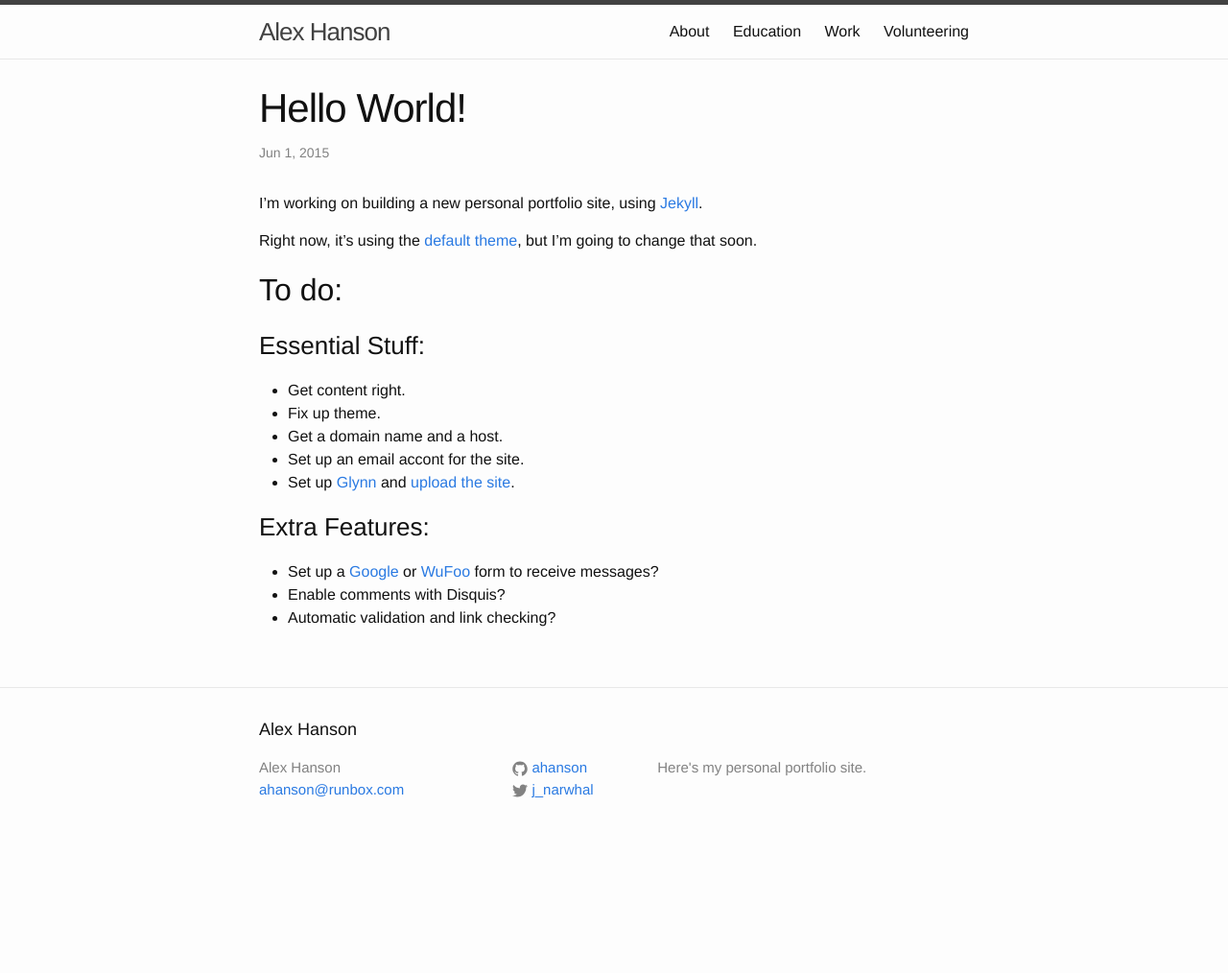
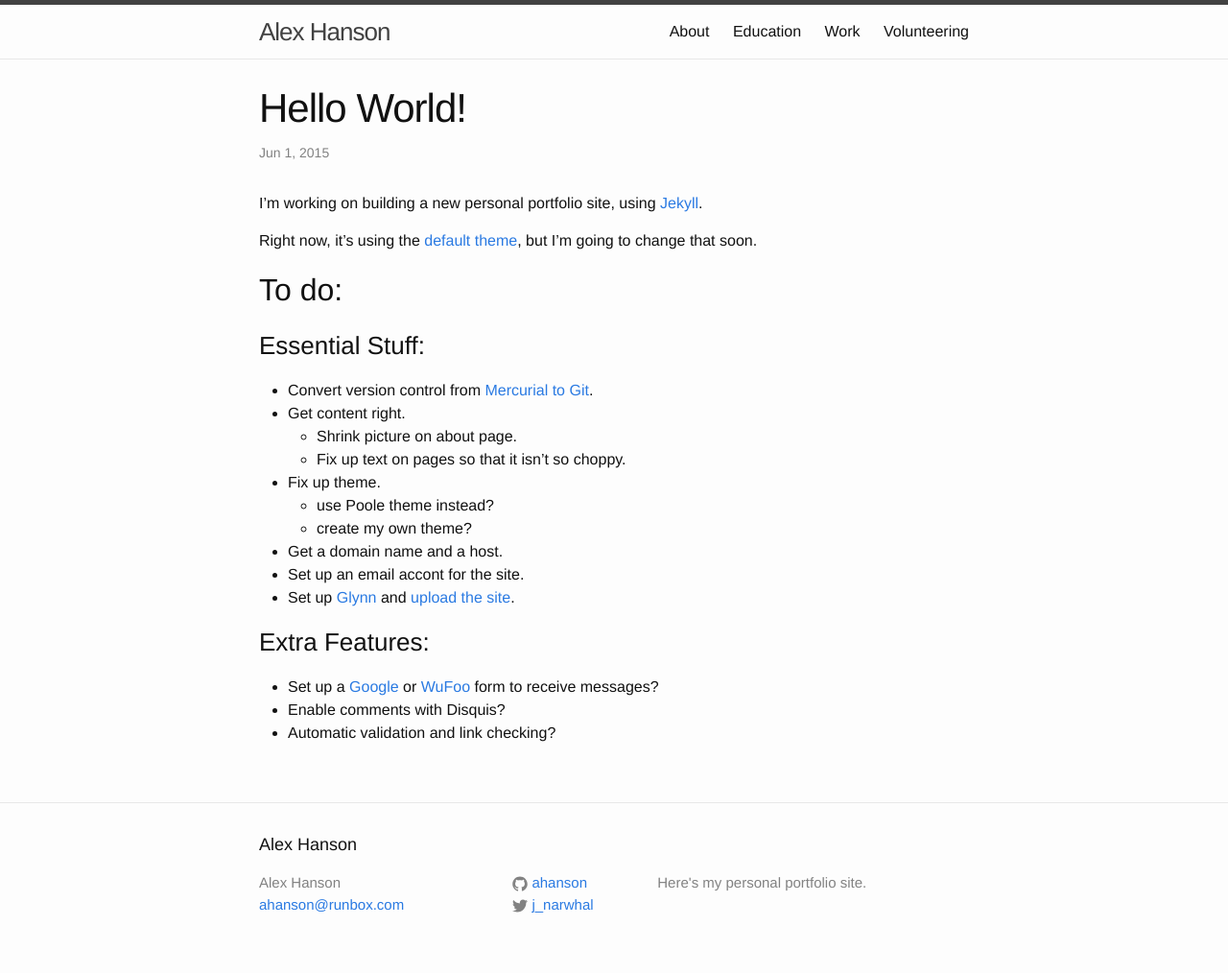
Before and after one commit to ahanson/portfolio-site, a Jekyll site: the page built from _posts/2015-06-01-helloworld.md, in a window 1280 px wide. Shown: the whole page at 96% size. Built offline with Jekyll 4.4.1, drawn with Linux system fonts in a browser that asks for light colours; before the commit the page ends 900 px from its top, so only the background shows below that.

Commit message:
Added more details to the to-do list.

```diff
--- a/_posts/2015-06-01-helloworld.md
+++ b/_posts/2015-06-01-helloworld.md
@@ -12,8 +12,13 @@ Right now, it's using the [default theme](https://github.com/jglovier/jekyll-new
 ##To do:
 
 ###Essential Stuff:
+* Convert version control from [Mercurial to Git](http://www.lancejian.com/2012/02/05/convert-mercurial-repository-into-git.html).
 * Get content right.
+    * Shrink picture on about page.
+    * Fix up text on pages so that it isn't so choppy.
 * Fix up theme.
+    * use Poole theme instead?
+    * create my own theme?
 * Get a domain name and a host.
 * Set up an email accont for the site.
 * Set up [Glynn](https://github.com/dmathieu/glynn) and [upload the site](http://jekyllrb.com/docs/deployment-methods/).
```
